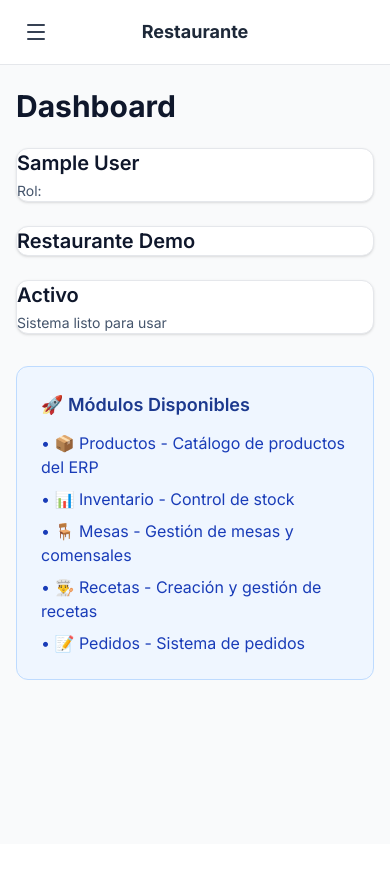
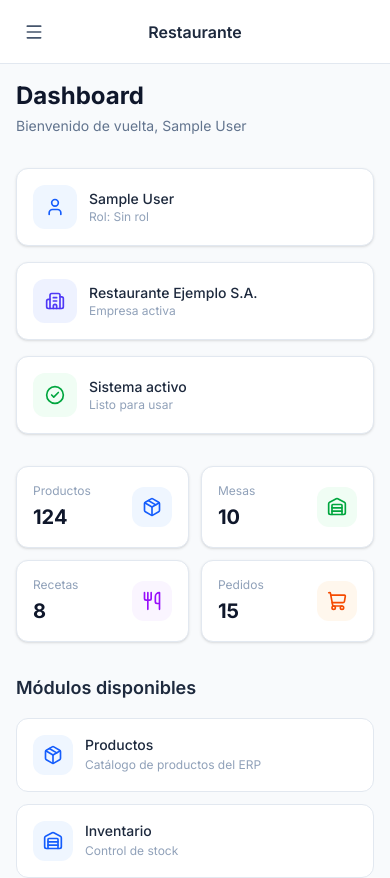
Before and after one commit to cprediger6/restaurant-platform, a Next.js app: page /dashboard in a window 390 px wide. Shown: the top 878 px of the page. Before the commit the page ends 844 px from the top, so only its background shows below. Built offline with nearby package versions, Linux system fonts and the light colour scheme; no server answers; sample sign-in values are in the browser's storage.

Commit message:
fix: restaurar diseño limpio y profesional responsive

```diff
--- a/src/app/(dashboard)/dashboard/page.tsx
+++ b/src/app/(dashboard)/dashboard/page.tsx
@@ -1,65 +1,150 @@
 'use client'
 
 import { useSession } from 'next-auth/react'
-import { useRouter } from 'next/navigation'
-import { useEffect } from 'react'
-import { Card } from '@/components/ui/Card'
+import { Card, CardContent } from '@/components/ui/Card'
+import {
+  Package,
+  Warehouse,
+  Utensils,
+  ShoppingCart,
+  Users,
+  Building2,
+  CheckCircle2,
+  User,
+  Zap
+} from 'lucide-react'
 
 export default function DashboardPage() {
-  const { data: session, status } = useSession()
-  const router = useRouter()
+  const { data: session } = useSession()
 
-  useEffect(() => {
-    if (status === 'unauthenticated') {
-      router.push('/login')
-    }
-  }, [status, router])
+  const stats = [
+    { label: 'Productos', value: '124', icon: Package, color: 'blue' },
+    { label: 'Mesas', value: '10', icon: Warehouse, color: 'green' },
+    { label: 'Recetas', value: '8', icon: Utensils, color: 'purple' },
+    { label: 'Pedidos', value: '15', icon: ShoppingCart, color: 'orange' },
+  ]
 
-  if (status === 'loading') {
-    return (
-      <div className="flex items-center justify-center h-64">
-        <div className="text-lg text-slate-600">Cargando...</div>
-      </div>
-    )
-  }
+  const modules = [
+    { name: 'Productos', description: 'Catálogo de productos del ERP', icon: Package, href: '/dashboard/inventory' },
+    { name: 'Inventario', description: 'Control de stock', icon: Warehouse, href: '/dashboard/inventory' },
+    { name: 'Mesas', description: 'Gestión de mesas y comensales', icon: Users, href: '/dashboard/tables' },
+    { name: 'Recetas', description: 'Creación y gestión de recetas', icon: Utensils, href: '/dashboard/recipes' },
+    { name: 'Pedidos', description: 'Sistema de pedidos', icon: ShoppingCart, href: '/dashboard/orders' },
+  ]
 
-  if (!session) return null
+  const user = session?.user
 
   return (
     <div>
-      <h1 className="text-3xl font-bold text-slate-900 mb-6">Dashboard</h1>
+      {/* Header */}
+      <div className="mb-8">
+        <h1 className="text-2xl font-bold text-slate-900">Dashboard</h1>
+        <p className="mt-1 text-sm text-slate-500">
+          Bienvenido de vuelta, {user?.name || 'Usuario'}
+        </p>
+      </div>
 
-      <div className="grid grid-cols-1 md:grid-cols-3 gap-6">
-        <Card title="👋 Bienvenido">
-          <p className="text-xl font-semibold text-slate-900">
-            {session.user?.name}
-          </p>
-          <p className="text-sm text-slate-600 mt-1">
-            Rol: {session.user?.role}
-          </p>
+      {/* Perfil rápido */}
+      <div className="grid grid-cols-1 sm:grid-cols-2 lg:grid-cols-3 gap-4 mb-8">
+        <Card className="bg-white shadow-sm border border-slate-200">
+          <CardContent className="p-4 sm:p-5">
+            <div className="flex items-center gap-3">
+              <div className="flex h-11 w-11 items-center justify-center rounded-xl bg-blue-50 text-blue-600">
+                <User className="h-5 w-5" />
+              </div>
+              <div>
+                <p className="text-sm font-medium text-slate-800">{user?.name || 'Usuario'}</p>
+                <p className="text-xs text-slate-400">Rol: {user?.role || 'Sin rol'}</p>
+              </div>
+            </div>
+          </CardContent>
         </Card>
 
-        <Card title="🏢 Empresa">
-          <p className="text-xl font-semibold text-slate-900">
-            {session.user?.companyName || 'Restaurante Demo'}
-          </p>
+        <Card className="bg-white shadow-sm border border-slate-200">
+          <CardContent className="p-4 sm:p-5">
+            <div className="flex items-center gap-3">
+              <div className="flex h-11 w-11 items-center justify-center rounded-xl bg-indigo-50 text-indigo-600">
+                <Building2 className="h-5 w-5" />
+              </div>
+              <div>
+                <p className="text-sm font-medium text-slate-800">Restaurante Ejemplo S.A.</p>
+                <p className="text-xs text-slate-400">Empresa activa</p>
+              </div>
+            </div>
+          </CardContent>
         </Card>
 
-        <Card title="✅ Estado">
-          <p className="text-xl font-semibold text-slate-900">Activo</p>
-          <p className="text-sm text-slate-600 mt-1">Sistema listo para usar</p>
+        <Card className="bg-white shadow-sm border border-slate-200">
+          <CardContent className="p-4 sm:p-5">
+            <div className="flex items-center gap-3">
+              <div className="flex h-11 w-11 items-center justify-center rounded-xl bg-green-50 text-green-600">
+                <CheckCircle2 className="h-5 w-5" />
+              </div>
+              <div>
+                <p className="text-sm font-medium text-slate-800">Sistema activo</p>
+                <p className="text-xs text-slate-400">Listo para usar</p>
+              </div>
+            </div>
+          </CardContent>
         </Card>
       </div>
 
-      <div className="mt-8 bg-blue-50 border border-blue-200 rounded-xl p-6">
-        <h3 className="text-lg font-semibold text-blue-900">🚀 Módulos Disponibles</h3>
-        <ul className="mt-3 space-y-2 text-blue-800">
-          <li>• 📦 Productos - Catálogo de productos del ERP</li>
-          <li>• 📊 Inventario - Control de stock</li>
-          <li>• 🪑 Mesas - Gestión de mesas y comensales</li>
-          <li>• 👨‍🍳 Recetas - Creación y gestión de recetas</li>
-          <li>• 📝 Pedidos - Sistema de pedidos</li>
-        </ul>
+      {/* Stats */}
+      <div className="grid grid-cols-2 sm:grid-cols-2 lg:grid-cols-4 gap-3 sm:gap-4 mb-8">
+        {stats.map((stat, index) => {
+          const Icon = stat.icon
+          const colorClasses = {
+            blue: 'bg-blue-50 text-blue-600',
+            green: 'bg-green-50 text-green-600',
+            purple: 'bg-purple-50 text-purple-600',
+            orange: 'bg-orange-50 text-orange-600',
+          }
+
+          return (
+            <Card key={index} className="bg-white shadow-sm border border-slate-200">
+              <CardContent className="p-4 sm:p-5">
+                <div className="flex items-center justify-between">
+                  <div>
+                    <p className="text-xs text-slate-400">{stat.label}</p>
+                    <p className="text-xl font-bold text-slate-900 mt-1">{stat.value}</p>
+                  </div>
+                  <div className={`flex h-10 w-10 items-center justify-center rounded-xl ${colorClasses[stat.color as keyof typeof colorClasses]}`}>
+                    <Icon className="h-5 w-5" />
+                  </div>
+                </div>
+              </CardContent>
+            </Card>
+          )
+        })}
+      </div>
+
+      {/* Módulos */}
+      <div>
+        <h2 className="text-lg font-semibold text-slate-800 mb-4">Módulos disponibles</h2>
+        <div className="grid grid-cols-1 sm:grid-cols-2 lg:grid-cols-3 gap-3 sm:gap-4">
+          {modules.map((mod, index) => {
+            const Icon = mod.icon
+            return (
+              <a
+                key={index}
+                href={mod.href}
+                className="group bg-white border border-slate-200 rounded-xl p-4 sm:p-5 hover:shadow-md hover:border-blue-200 transition-all"
+              >
+                <div className="flex items-start gap-3">
+                  <div className="flex h-10 w-10 items-center justify-center rounded-xl bg-blue-50 text-blue-600 group-hover:bg-blue-100 transition-colors">
+                    <Icon className="h-5 w-5" />
+                  </div>
+                  <div>
+                    <h3 className="text-sm font-medium text-slate-800 group-hover:text-blue-600 transition-colors">
+                      {mod.name}
+                    </h3>
+                    <p className="text-xs text-slate-400 mt-0.5">{mod.description}</p>
+                  </div>
+                </div>
+              </a>
+            )
+          })}
+        </div>
       </div>
     </div>
   )
--- a/src/app/(dashboard)/layout.tsx
+++ b/src/app/(dashboard)/layout.tsx
@@ -1,11 +1,9 @@
-// src/app/(dashboard)/layout.tsx
-
 'use client'
 
-import { useState, useEffect } from 'react'
-import { Sidebar } from '@/components/layout/Sidebar'
+import { useEffect, useState } from 'react'
 import { useSession } from 'next-auth/react'
 import { useRouter } from 'next/navigation'
+import { Sidebar } from '@/components/layout/Sidebar'
 import { Menu, X } from 'lucide-react'
 
 export default function DashboardLayout({
@@ -15,24 +13,7 @@ export default function DashboardLayout({
 }) {
   const { data: session, status } = useSession()
   const router = useRouter()
-  const [isSidebarOpen, setIsSidebarOpen] = useState(false)
-  const [isMobile, setIsMobile] = useState(false)
-
-  // Detectar tamaño de pantalla
-  useEffect(() => {
-    const checkScreenSize = () => {
-      setIsMobile(window.innerWidth < 1024)
-      if (window.innerWidth >= 1024) {
-        setIsSidebarOpen(true)
-      } else {
-        setIsSidebarOpen(false)
-      }
-    }
-
-    checkScreenSize()
-    window.addEventListener('resize', checkScreenSize)
-    return () => window.removeEventListener('resize', checkScreenSize)
-  }, [])
+  const [isMobileMenuOpen, setIsMobileMenuOpen] = useState(false)
 
   useEffect(() => {
     if (status === 'unauthenticated') {
@@ -43,67 +24,57 @@ export default function DashboardLayout({
   if (status === 'loading') {
     return (
       <div className="flex items-center justify-center min-h-screen">
-        <div className="text-center">
-          <div className="inline-block h-8 w-8 animate-spin rounded-full border-4 border-solid border-blue-600 border-r-transparent"></div>
-          <p className="mt-2 text-gray-500">Cargando...</p>
+        <div className="animate-pulse text-center">
+          <div className="h-12 w-12 rounded-full border-4 border-blue-600 border-t-transparent animate-spin mx-auto" />
+          <p className="mt-4 text-gray-500">Cargando...</p>
         </div>
       </div>
     )
   }
 
-  if (!session) {
-    return null
-  }
+  if (!session) return null
 
   return (
-    <div className="min-h-screen bg-gray-50">
+    <div className="min-h-screen bg-slate-50">
       {/* Header móvil */}
-      <header className="lg:hidden fixed top-0 left-0 right-0 z-50 bg-white border-b border-gray-200 px-4 py-3 flex items-center justify-between">
+      <header className="lg:hidden fixed top-0 left-0 right-0 z-50 bg-white border-b border-slate-200 px-4 h-16 flex items-center justify-between">
         <button
-          onClick={() => setIsSidebarOpen(!isSidebarOpen)}
-          className="p-2 rounded-lg hover:bg-gray-100 transition-colors"
-          aria-label="Toggle menu"
+          onClick={() => setIsMobileMenuOpen(!isMobileMenuOpen)}
+          className="p-2 hover:bg-slate-100 rounded-lg transition-colors"
         >
-          {isSidebarOpen ? (
-            <X className="h-6 w-6 text-gray-700" />
+          {isMobileMenuOpen ? (
+            <X className="h-5 w-5 text-slate-600" />
           ) : (
-            <Menu className="h-6 w-6 text-gray-700" />
+            <Menu className="h-5 w-5 text-slate-600" />
           )}
         </button>
-        <h1 className="text-lg font-bold text-gray-800">Restaurante</h1>
-        <div className="w-10" /> {/* Espacio para equilibrio */}
+        <span className="font-semibold text-slate-800">Restaurante</span>
+        <div className="w-9" />
       </header>
 
-      {/* Overlay para móvil */}
-      {isSidebarOpen && isMobile && (
+      {/* Overlay móvil */}
+      {isMobileMenuOpen && (
         <div
-          className="fixed inset-0 bg-black/50 z-40 lg:hidden"
-          onClick={() => setIsSidebarOpen(false)}
-          aria-hidden="true"
+          className="lg:hidden fixed inset-0 bg-black/40 z-40"
+          onClick={() => setIsMobileMenuOpen(false)}
         />
       )}
 
       {/* Sidebar */}
       <aside
         className={`
-          fixed top-0 left-0 h-full w-72 bg-gray-900 text-white z-50
+          fixed top-0 left-0 z-50 h-full w-72 bg-white border-r border-slate-200
           transition-transform duration-300 ease-in-out
-          ${isSidebarOpen ? 'translate-x-0' : '-translate-x-full'}
+          ${isMobileMenuOpen ? 'translate-x-0' : '-translate-x-full'}
           lg:translate-x-0 lg:static lg:w-64
         `}
       >
-        <Sidebar onClose={() => setIsSidebarOpen(false)} />
+        <Sidebar onClose={() => setIsMobileMenuOpen(false)} />
       </aside>
 
-      {/* Contenido principal */}
-      <main
-        className={`
-          transition-all duration-300
-          lg:ml-0
-          ${isMobile ? 'pt-16' : ''}
-        `}
-      >
-        <div className="container mx-auto px-4 py-6 max-w-7xl">
+      {/* Contenido */}
+      <main className="lg:ml-64 min-h-screen pt-16 lg:pt-0">
+        <div className="max-w-7xl mx-auto p-4 sm:p-6 lg:p-8">
           {children}
         </div>
       </main>
--- a/src/components/layout/Sidebar.tsx
+++ b/src/components/layout/Sidebar.tsx
@@ -1,10 +1,8 @@
-// src/components/layout/Sidebar.tsx
-
 'use client'
 
+import Link from 'next/link'
+import { usePathname } from 'next/navigation'
 import { useSession, signOut } from 'next-auth/react'
-import { usePathname } from 'next/navigation'
-import Link from 'next/link'
 import {
   LayoutDashboard,
   Package,
@@ -13,7 +11,8 @@ import {
   ShoppingCart,
   LogOut,
   User,
-  X
+  X,
+  Building2
 } from 'lucide-react'
 
 interface SidebarProps {
@@ -22,39 +21,43 @@ interface SidebarProps {
 
 const menuItems = [
   { href: '/dashboard', label: 'Dashboard', icon: LayoutDashboard },
-  { href: '/dashboard/inventory', label: 'Inventario', icon: Package },
-  { href: '/dashboard/recipes', label: 'Recetas', icon: Utensils },
-  { href: '/dashboard/tables', label: 'Mesas', icon: Warehouse },
-  { href: '/dashboard/orders', label: 'Pedidos', icon: ShoppingCart },
+  { href: '/inventory', label: 'Inventario', icon: Package },
+  { href: '/recipes', label: 'Recetas', icon: Utensils },
+  { href: '/tables', label: 'Mesas', icon: Warehouse },
+  { href: '/orders', label: 'Pedidos', icon: ShoppingCart },
 ]
 
 export function Sidebar({ onClose }: SidebarProps) {
   const { data: session } = useSession()
   const pathname = usePathname()
 
-  const handleLinkClick = () => {
+  const handleClose = () => {
     if (onClose) onClose()
   }
 
   return (
-    <div className="flex flex-col h-full">
-      {/* Header del sidebar */}
-      <div className="flex items-center justify-between p-4 border-b border-gray-800">
-        <div>
-          <h1 className="text-xl font-bold text-white">Restaurante</h1>
-          <p className="text-xs text-gray-400">Sistema de gestión</p>
+    <div className="flex flex-col h-full bg-white">
+      {/* Brand */}
+      <div className="flex items-center justify-between px-5 h-16 border-b border-slate-200">
+        <div className="flex items-center gap-2.5">
+          <div className="flex h-9 w-9 items-center justify-center rounded-xl bg-blue-600 text-white">
+            <Building2 className="h-5 w-5" />
+          </div>
+          <div>
+            <h1 className="text-sm font-bold text-slate-900">Restaurante</h1>
+            <p className="text-[10px] text-slate-400">Sistema de gestión</p>
+          </div>
         </div>
         <button
-          onClick={handleLinkClick}
-          className="lg:hidden p-2 rounded-lg hover:bg-gray-800 transition-colors"
-          aria-label="Cerrar menú"
+          onClick={handleClose}
+          className="lg:hidden p-2 hover:bg-slate-100 rounded-lg transition-colors"
         >
-          <X className="h-5 w-5 text-gray-400" />
+          <X className="h-4 w-4 text-slate-400" />
         </button>
       </div>
 
       {/* Menú */}
-      <nav className="flex-1 overflow-y-auto p-4 space-y-1">
+      <nav className="flex-1 overflow-y-auto px-3 py-4 space-y-1">
         {menuItems.map((item) => {
           const Icon = item.icon
           const isActive = pathname === item.href || pathname.startsWith(`${item.href}/`)
@@ -63,44 +66,45 @@ export function Sidebar({ onClose }: SidebarProps) {
             <Link
               key={item.href}
               href={item.href}
-              onClick={handleLinkClick}
+              onClick={handleClose}
               className={`
-                flex items-center gap-3 px-4 py-3 rounded-xl transition-all
+                flex items-center gap-3 px-3 py-2.5 rounded-xl text-sm font-medium
+                transition-all duration-200
                 ${isActive
-                  ? 'bg-blue-600 text-white shadow-lg shadow-blue-600/20'
-                  : 'text-gray-300 hover:bg-gray-800 hover:text-white'
+                  ? 'bg-blue-50 text-blue-700'
+                  : 'text-slate-600 hover:bg-slate-50 hover:text-slate-900'
                 }
               `}
             >
-              <Icon className={`h-5 w-5 ${isActive ? 'text-white' : 'text-gray-400'}`} />
-              <span className="text-sm font-medium">{item.label}</span>
+              <Icon className={`h-5 w-5 ${isActive ? 'text-blue-600' : 'text-slate-400'}`} />
+              <span>{item.label}</span>
               {isActive && (
-                <span className="ml-auto h-2 w-2 rounded-full bg-white" />
+                <span className="ml-auto h-1.5 w-1.5 rounded-full bg-blue-600" />
               )}
             </Link>
           )
         })}
       </nav>
 
-      {/* Footer con usuario */}
-      <div className="border-t border-gray-800 p-4 space-y-3">
-        <div className="flex items-center gap-3 px-2 py-2 rounded-xl bg-gray-800/50">
-          <div className="h-10 w-10 rounded-full bg-blue-600 flex items-center justify-center flex-shrink-0">
-            <User className="h-5 w-5 text-white" />
+      {/* Usuario y Logout */}
+      <div className="border-t border-slate-200 p-4 space-y-3">
+        <div className="flex items-center gap-3 px-2 py-2 rounded-xl bg-slate-50">
+          <div className="flex h-9 w-9 items-center justify-center rounded-full bg-blue-100 text-blue-600">
+            <User className="h-4 w-4" />
           </div>
           <div className="min-w-0 flex-1">
-            <p className="text-sm font-medium text-white truncate">
-              {session?.user?.name}
+            <p className="text-sm font-medium text-slate-800 truncate">
+              {session?.user?.name || 'Usuario'}
             </p>
-            <p className="text-xs text-gray-400 truncate">
-              {session?.user?.role}
+            <p className="text-xs text-slate-400 truncate">
+              {session?.user?.role || 'Sin rol'}
             </p>
           </div>
         </div>
 
         <button
           onClick={() => signOut({ callbackUrl: '/login' })}
-          className="flex items-center justify-center w-full gap-2 px-4 py-2.5 text-sm font-medium text-red-400 hover:text-red-300 hover:bg-red-900/20 rounded-xl transition-colors"
+          className="flex items-center justify-center w-full gap-2 px-4 py-2 text-sm font-medium text-red-600 hover:bg-red-50 rounded-xl transition-colors"
         >
           <LogOut className="h-4 w-4" />
           Cerrar sesión
```
Also changed, not shown: src/app/page.tsx (+2 -66 lines).
